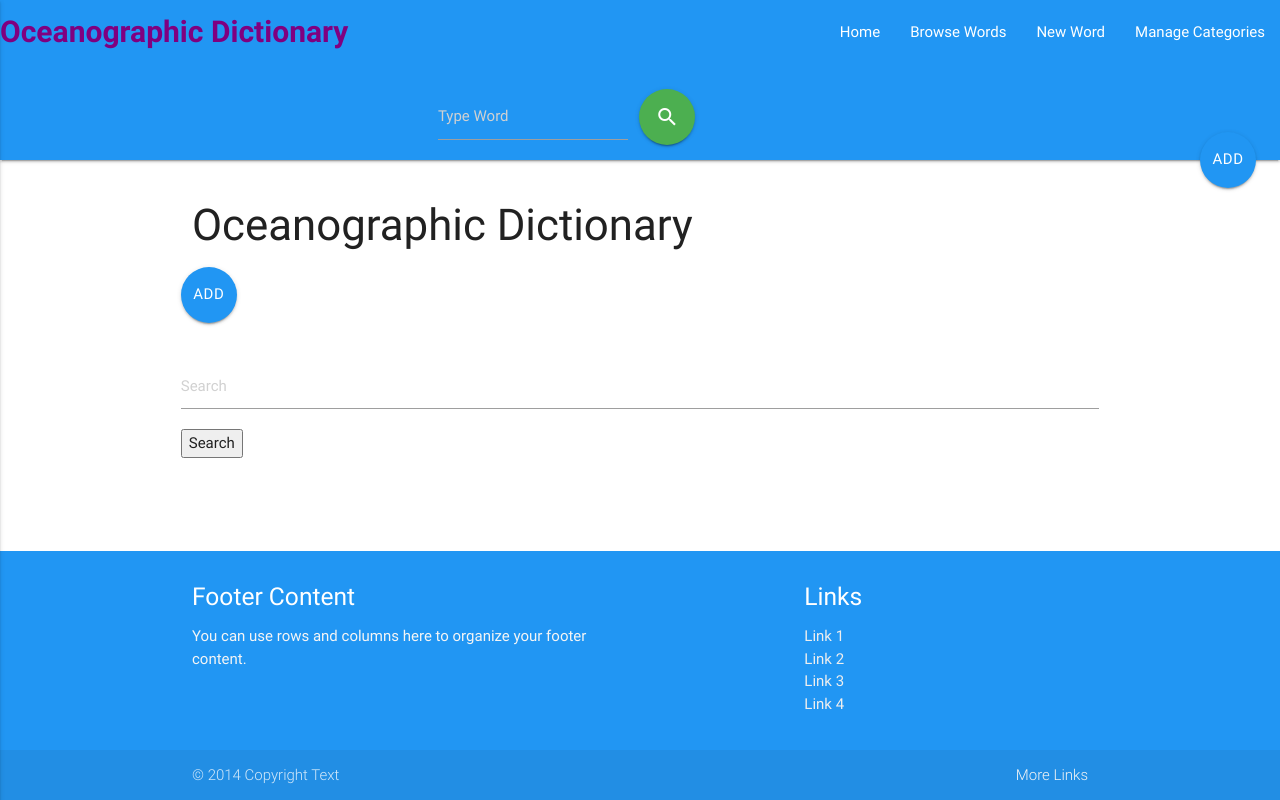
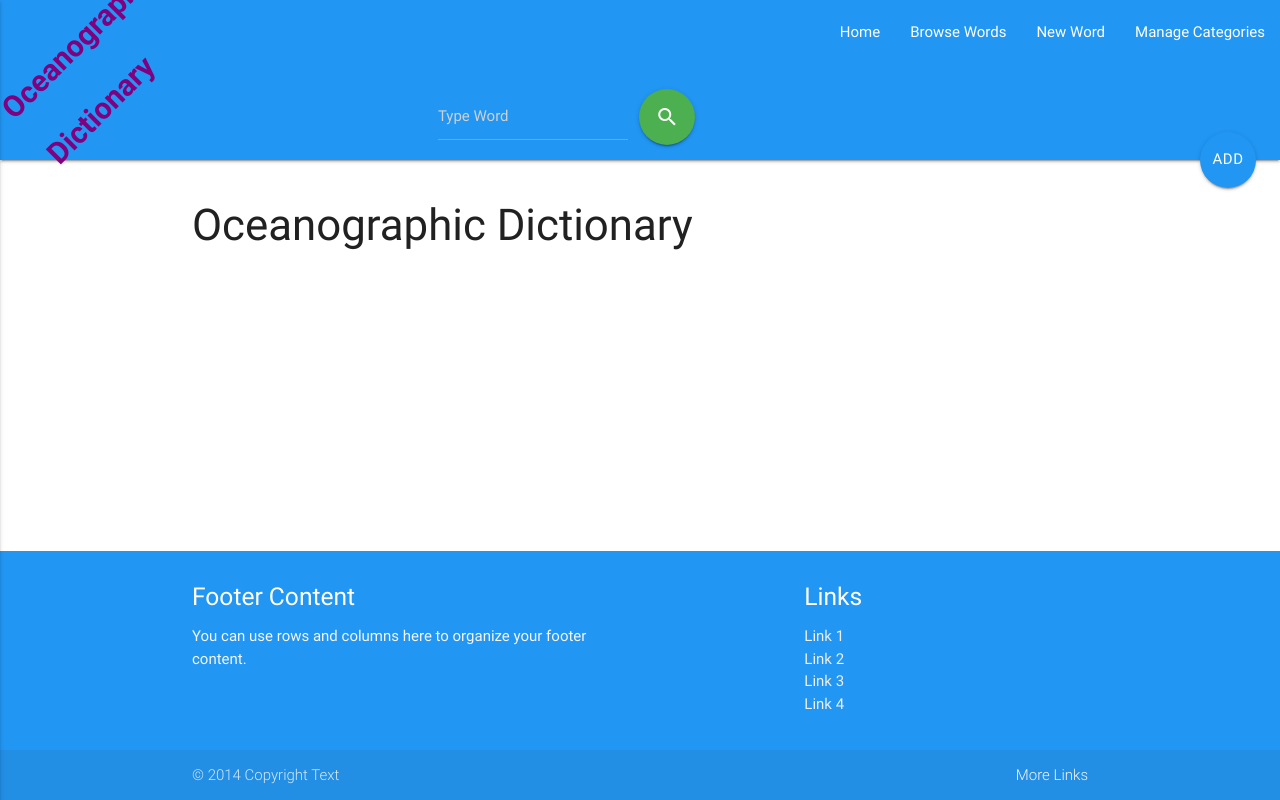
Before and after one commit to RobSimons1/ocean-dictionary, a Flask app: page / in a window 1280 px wide. Run offline with Flask 2, Linux system fonts and the light colour scheme; data that the repository does not hold is empty; some libraries are stand-ins or nearby versions.

Commit message:
Navbar added in Materialize. Issue with regex and options due to possible Mongo update fixed by cleaning search bar code in app.py. Angle added to logo in CSS needs further work

```diff
--- a/app.py
+++ b/app.py
@@ -107,8 +107,8 @@ def get_search():
     """
     query = request.args.get('q') # Grab the arugments via GET request
     print(query)
-    que = {'$regex': re.compile('.*{}.*'.format(query)), '$options': 'i'}
-    results = mongo.db.words.find({ "word_name": que })
+    # que = {'$regex': re.compile('.*{}.*'.format(query)), '$options': 'i'}
+    results = mongo.db.words.find({"word_name": {"$regex": query, "$options": 'i'}})
     # mongo.db.create_index( { name: "text", description: "text" } )
     # mongo.db.words.create_index({ "word_name": "text" })
     # total = mongo.db.words.create_index({'$text': {'$search': db_query }})
--- a/static/css/style.css
+++ b/static/css/style.css
@@ -15,6 +15,7 @@ nav .brand-logo {
     font-size: 30px;
     font-weight: bolder;
     color: purple;
+    transform: rotate(-45deg);
 }
 
 nav {
--- a/templates/base.html
+++ b/templates/base.html
@@ -13,7 +13,7 @@
 			<div class="nav-wrapper">
 				<div class="row">
 					<div>
-						<a href="{{url_for('show_words')}}" class="brand-logo left">Oceanographic Dictionary</a>
+						<a href="{{url_for('show_words')}}" class="brand-logo left">Oceanographic <br>Dictionary</br></a>
 						<a href="#" data-activates="mobile-demo"
 							class="button-collapse"><i class="material-icons">menu</i></a>
 					</div>
--- a/templates/index.html
+++ b/templates/index.html
@@ -1,20 +1,6 @@
 {% extends 'base.html' %} {% block content %}
 <h3>Oceanographic Dictionary</h3>
 <div class="row">
-	<form action="{{ url_for('add_word') }}" class="col s12">
 
-		<div class="row">
-			<button class="btn-floating btn-large waves-effect waves-light blue" type="submit" name="action">Add Word
-                <i class="material-icons right">playlist_add</i>
-             </button>
-		</div>
-	</form>
-</div>
-
-<div class="row">
-	<form action="{{ url_for('get_search') }}">
-		<input type="text" id="q" name="q" placeholder="Search">
-		<button type="submit">Search</button>
-	</form>
 </div>
 {% endblock %}
```
